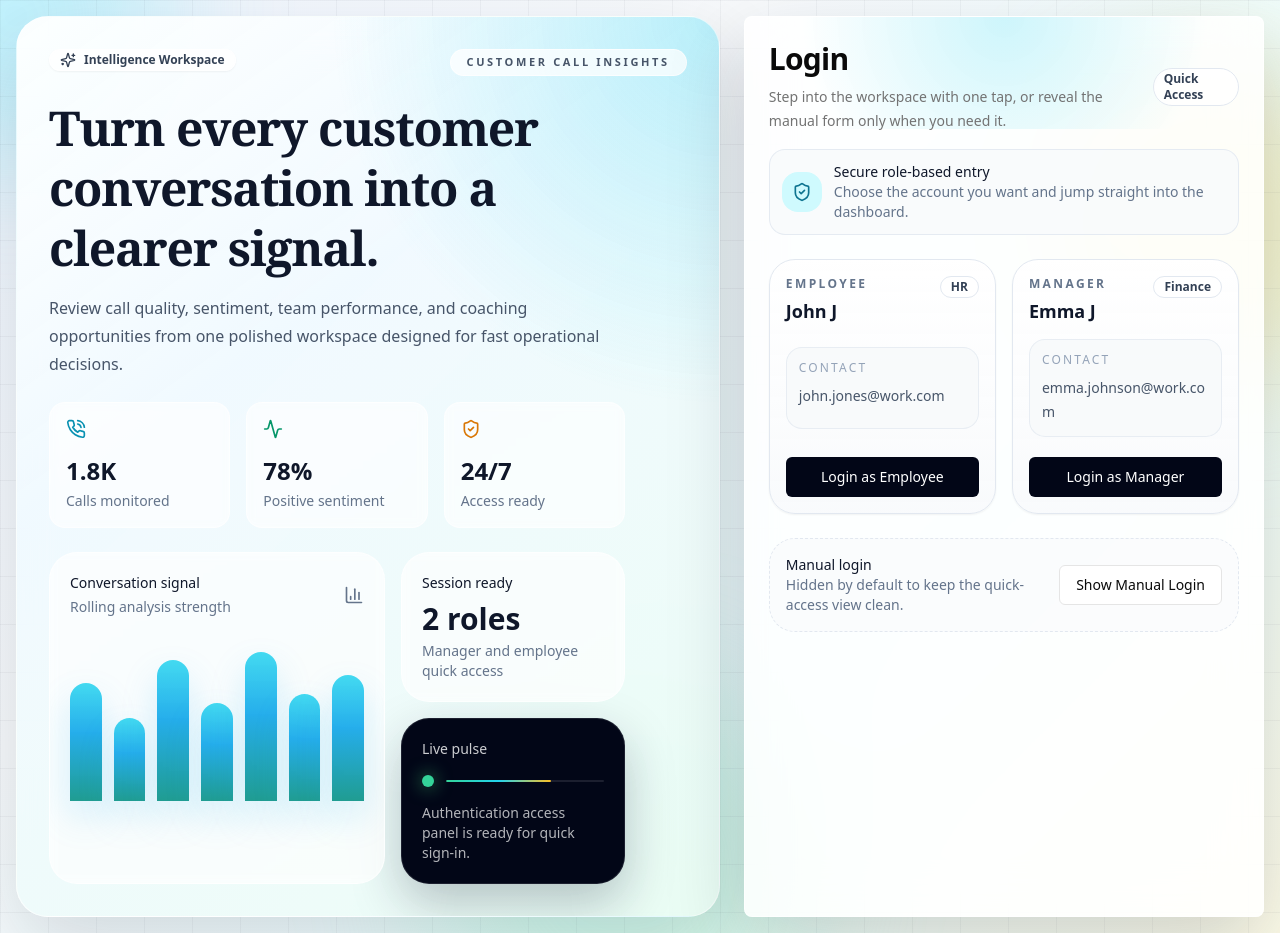
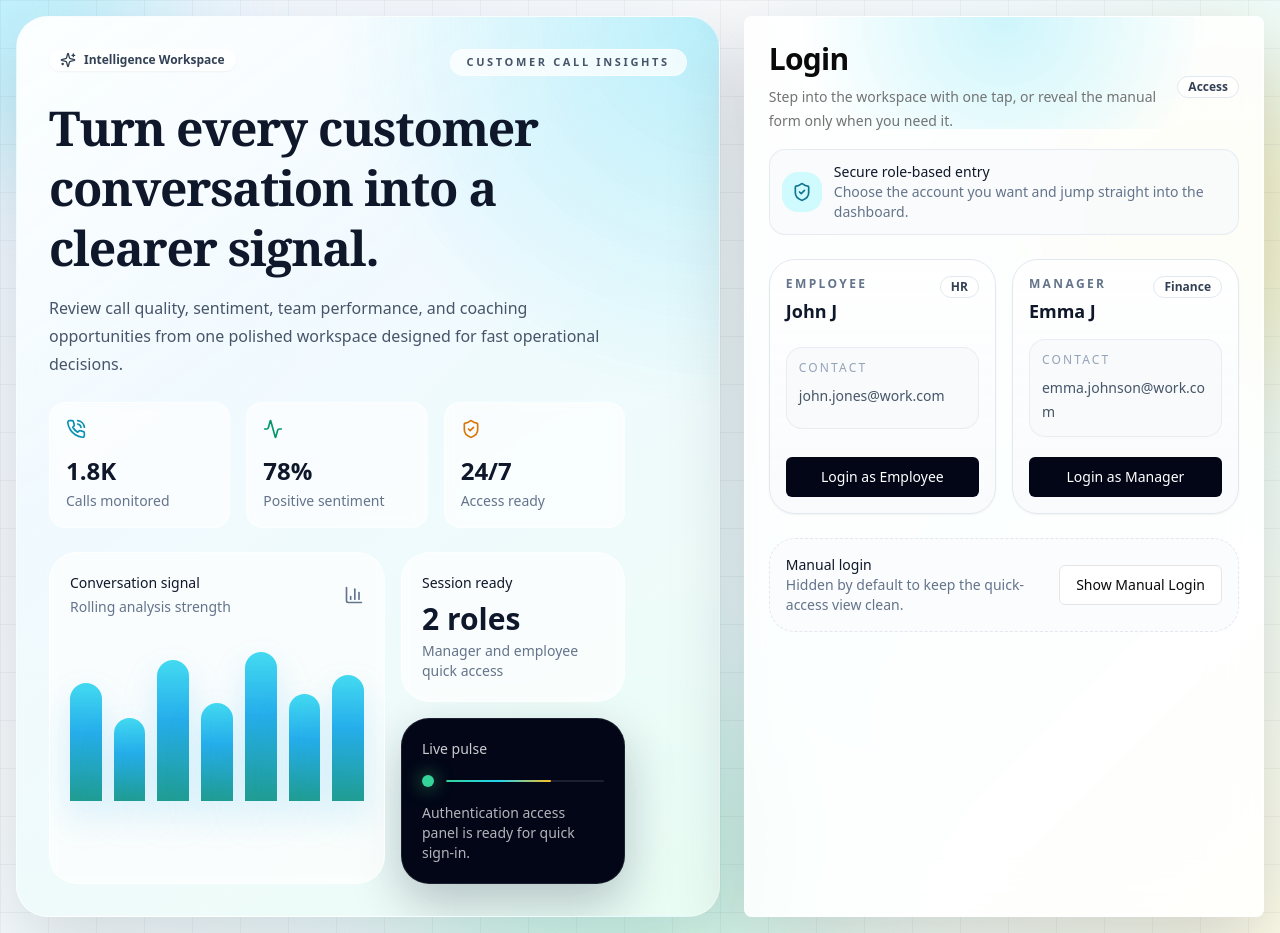
Before and after one commit to imsoul11/Customer-Call-Insights, a React (Vite) app in the folder frontend/: page /login in a window 1280 px wide. Built offline with nearby package versions, Linux system fonts and the light colour scheme; no server answers.

Commit message:
Minor text fix

```diff
--- a/frontend/src/pages/Login.jsx
+++ b/frontend/src/pages/Login.jsx
@@ -179,7 +179,7 @@ const Login = () => {
                   </CardDescription>
                 </div>
                 <Badge variant="outline" className="border-slate-200 bg-white/80 text-slate-700 dark:border-slate-800 dark:bg-slate-900/80 dark:text-slate-200">
-                  Quick Access
+                  Access
                 </Badge>
               </div>
 
```
